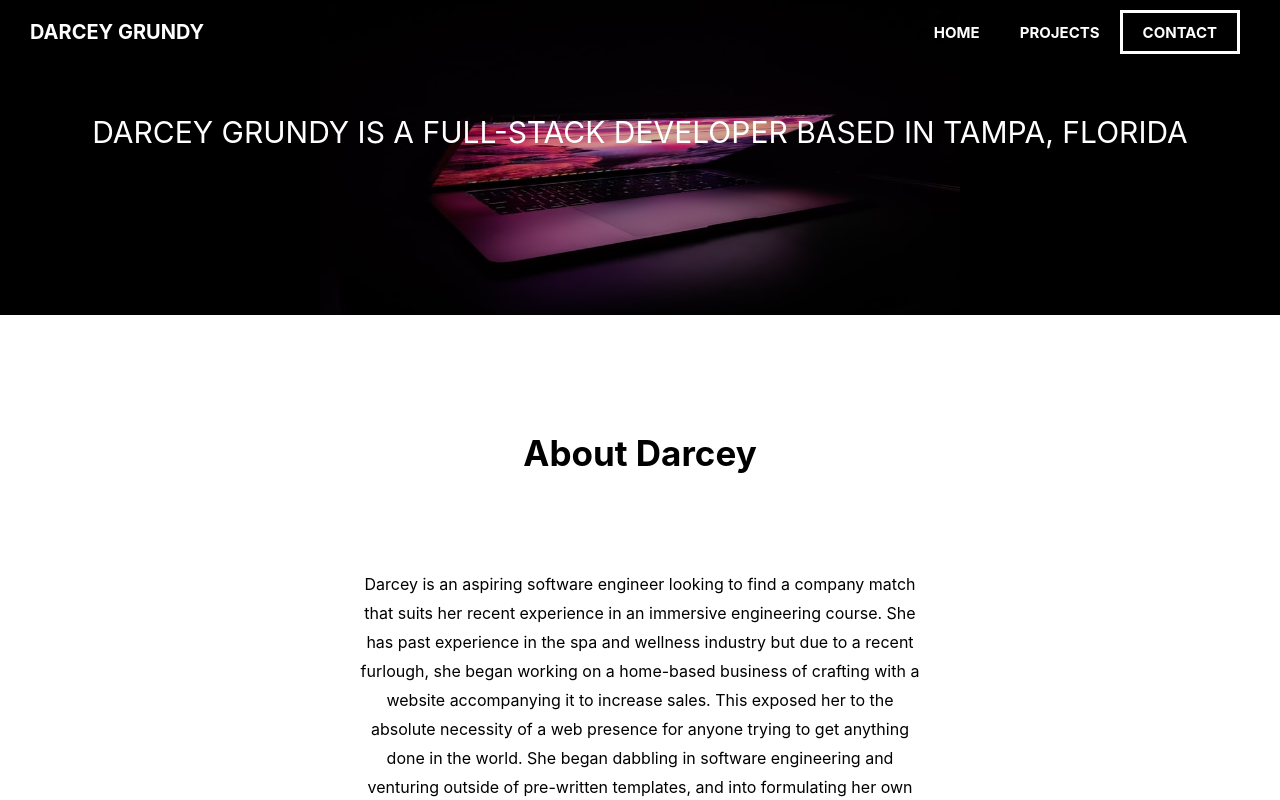
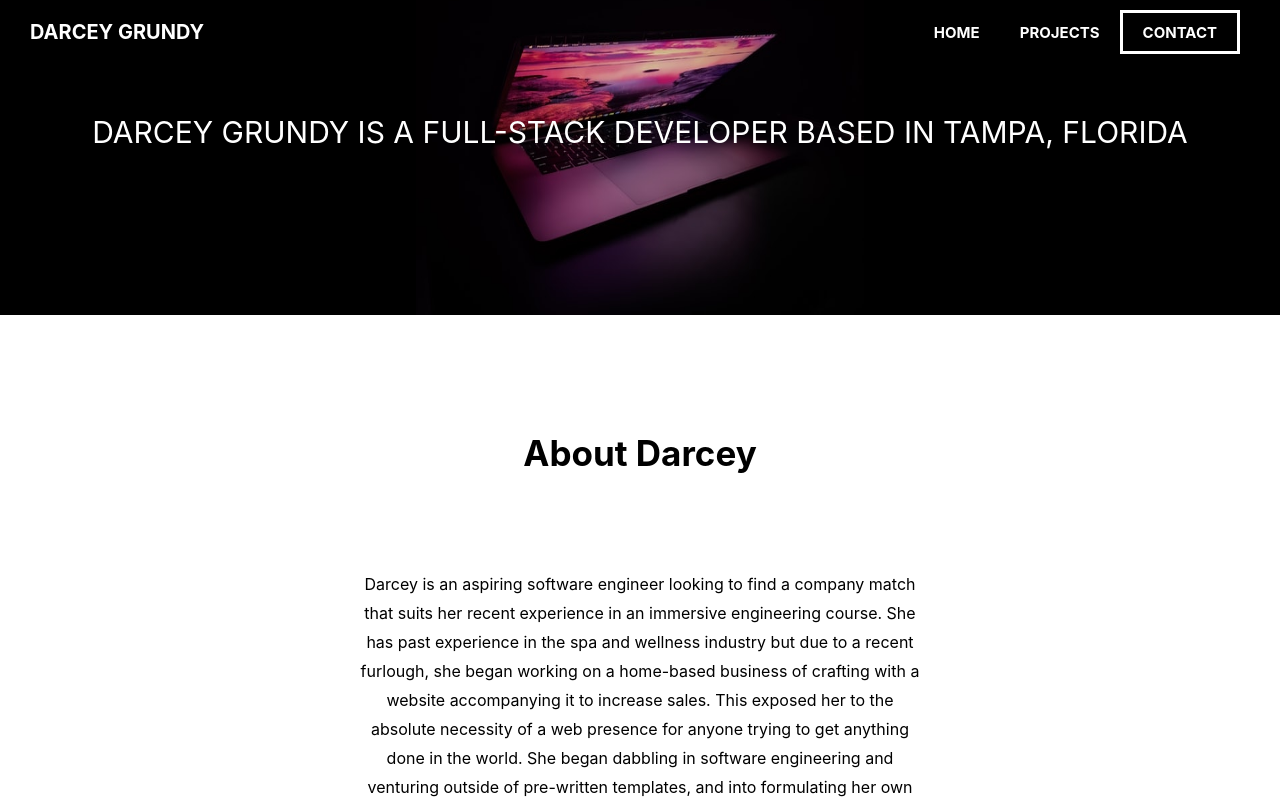
Before and after one commit to grundydarcey/UpdatedDevPortfolio, a React (Create React App) app: page / in a window 1280 px wide. Shown: the top 800 px of the page. Built offline with nearby package versions, Linux system fonts and the light colour scheme.

Commit message:
header and image

```diff
--- a/src/FirstPanel/firstpanel.css
+++ b/src/FirstPanel/firstpanel.css
@@ -47,6 +47,6 @@
   }
 
   .image {
-    width: 300px;
+    width: 200px;
   }
 }
--- a/src/Navigation/navigation.css
+++ b/src/Navigation/navigation.css
@@ -2,8 +2,8 @@
   background-color: #000;
   background-image: url('../Images/laptop.jpg');
   background-repeat: no-repeat;
-  background-position: center;
-  background-size:50% 100%;
+  background-position: bottom;
+  background-size: 35% 140%;
   text-align: center;
   padding: 30px;
   padding-top: 0;
```
